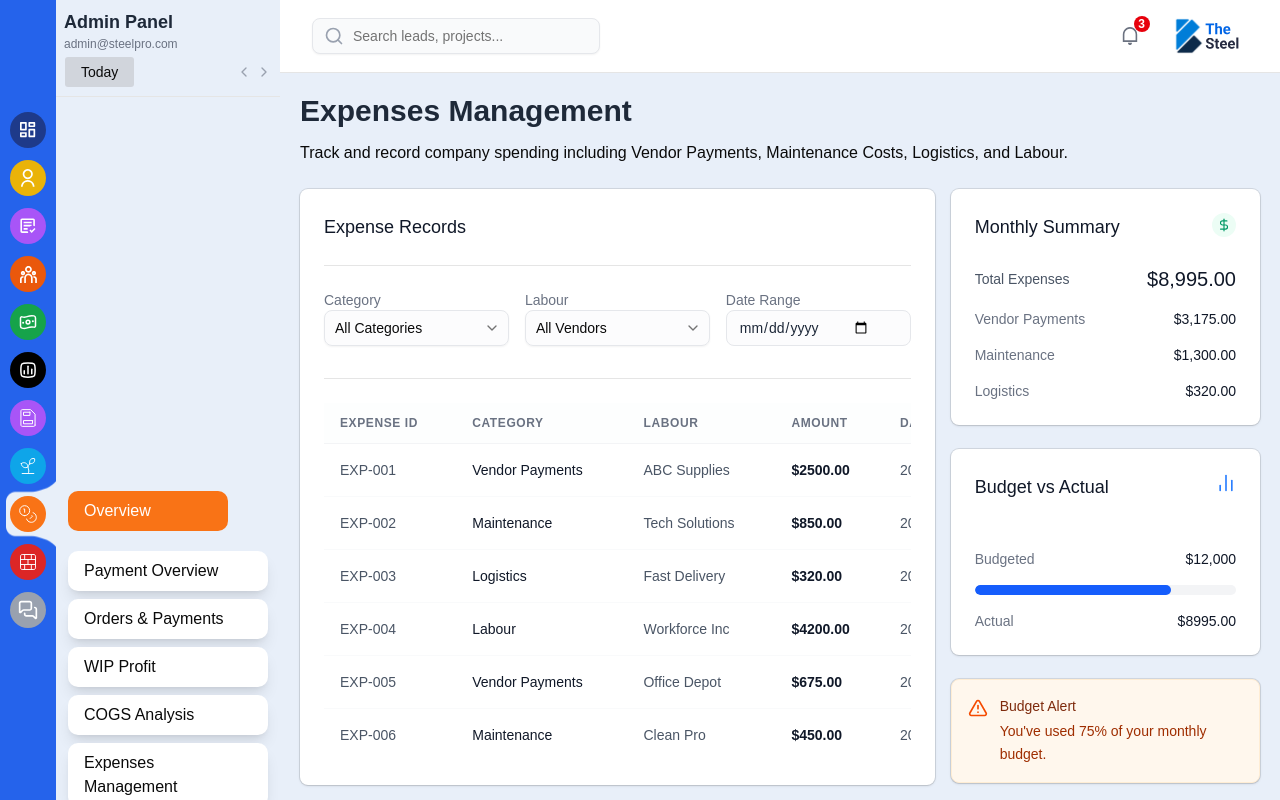
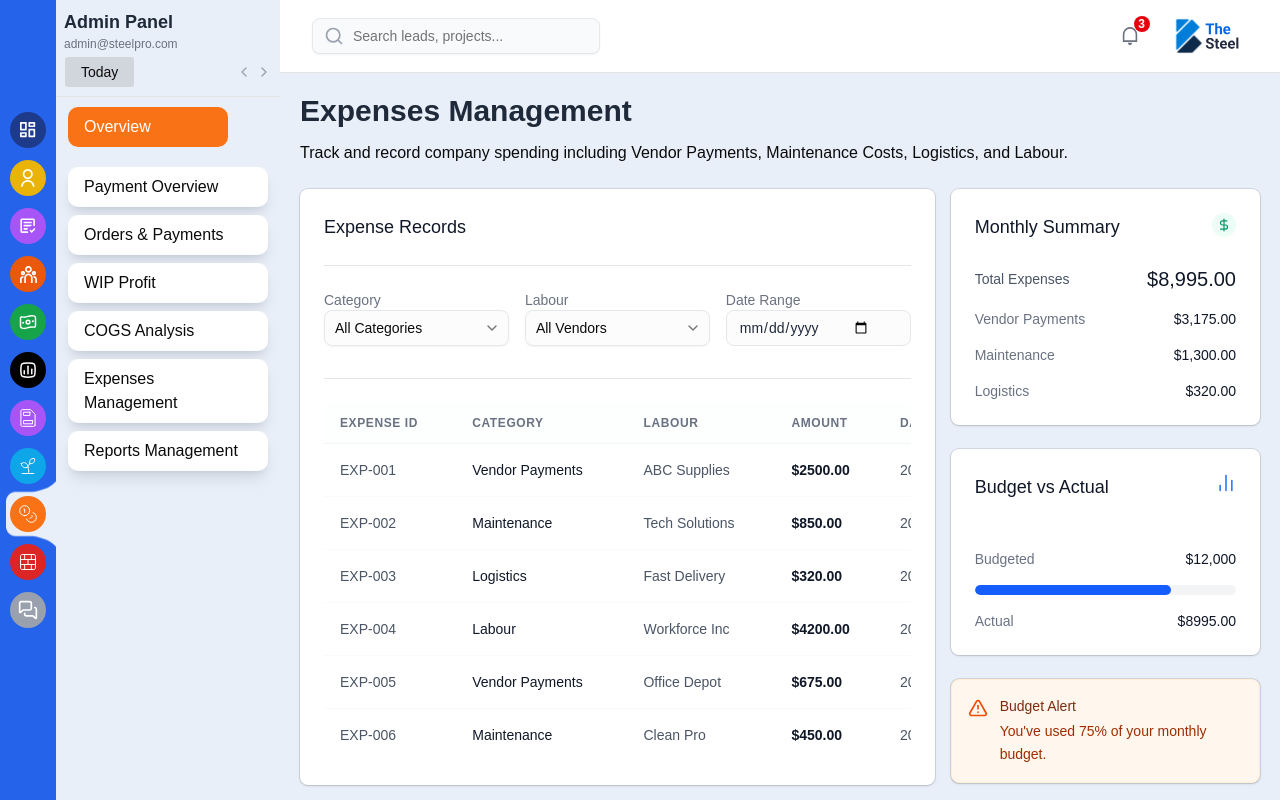
Before and after one commit to react6-flyweis/the-steel-admin, a React (Vite) app: page /accounts/labor_expenses in a window 1280 px wide. Built offline with nearby package versions, Linux system fonts and the light colour scheme.

Commit message:
feat: adjust Sidebar padding calculation for improved layout responsiveness

```diff
--- a/src/components/sidebar.tsx
+++ b/src/components/sidebar.tsx
@@ -365,7 +365,7 @@ export function Sidebar({ isOpen, onClose }: SidebarProps) {
 
   // Determine final padding: use calculated padding if content fits, otherwise use 5
   const menuPaddingTop =
-    activeGroupItemsHeight + calculatedPadding + topSectionHeight <
+    activeGroupItemsHeight + calculatedPadding + topSectionHeight + 20 <
     window.innerHeight
       ? calculatedPadding
       : 10;
```
